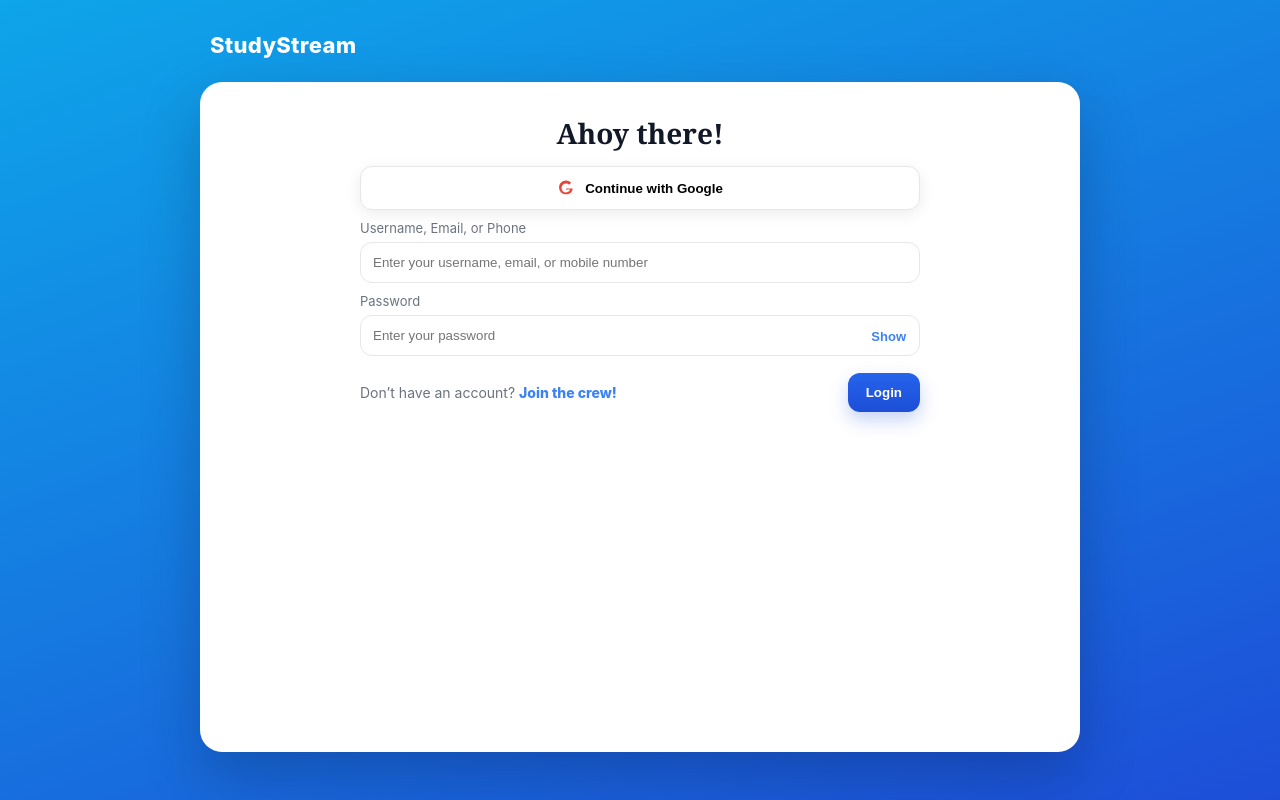
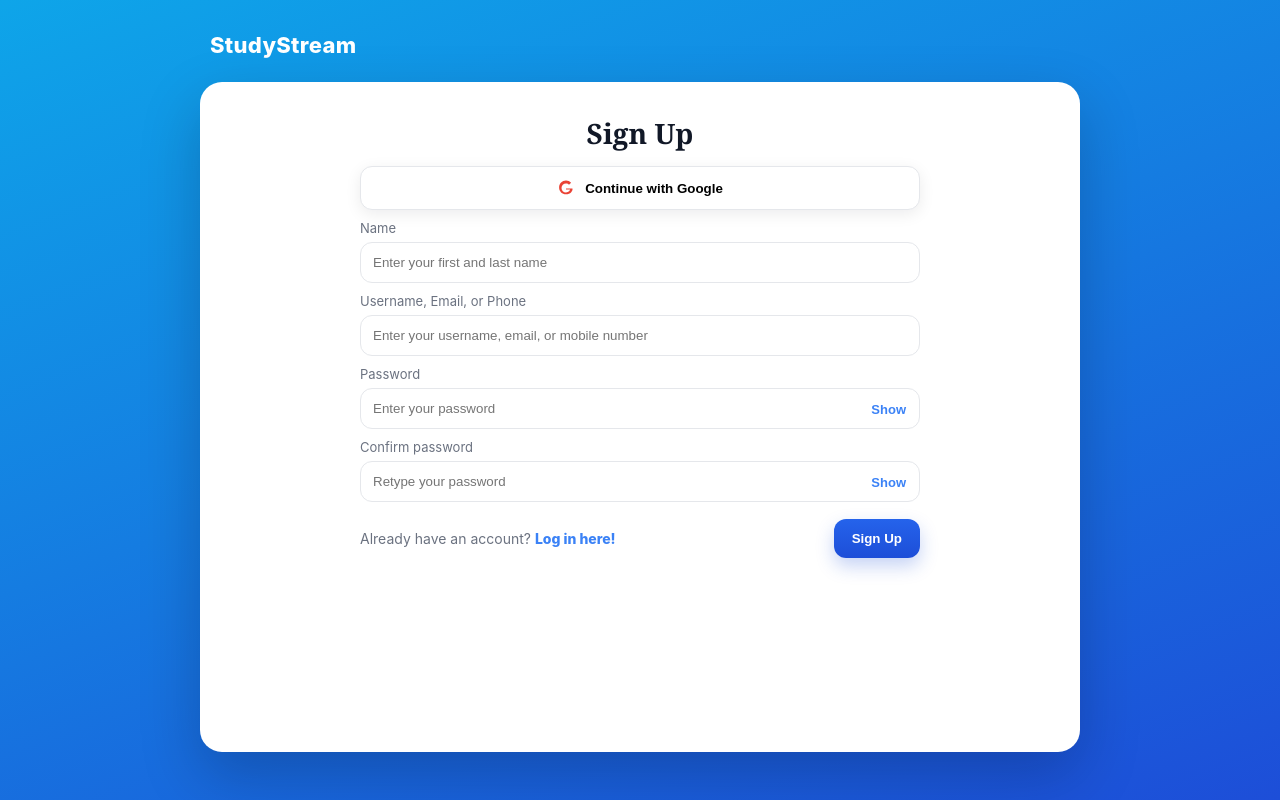
Before and after one commit to CharlesExists/StudyStream, a React (Create React App) app in the folder client/: page /SignUp in a window 1280 px wide. Built offline with nearby package versions, Linux system fonts and the light colour scheme.

Commit message:
Creating Sign-Up Page and Routing

```diff
--- a/client/package.json
+++ b/client/package.json
@@ -16,7 +16,7 @@
     "@testing-library/user-event": "^13.5.0",
     "react": "^19.2.0",
     "react-dom": "^19.2.0",
-    "react-router-dom": "^7.9.4",
+    "react-router-dom": "^7.9.5",
     "react-scripts": "5.0.1",
     "web-vitals": "^2.1.4"
   },
--- a/client/src/App.js
+++ b/client/src/App.js
@@ -1,8 +1,16 @@
 import React from "react";
+import { BrowserRouter, Routes, Route} from "react-router-dom";
 import Login from "./components/Login";
+import SignUp from "./components/SignUp";
 
-function App() {
-  return <Login />;  // render it directly
+export default function App() {
+  return (
+    <div>
+      <Routes>
+        <Route index element={<Login/ >} />
+        <Route path="/Login" element={<Login />} />
+        <Route path="/SignUp" element={<SignUp/ >}></Route>
+      </Routes>
+    </div>
+  )  // render it directly
 }
-
-export default App;
--- a/client/src/components/Login.jsx
+++ b/client/src/components/Login.jsx
@@ -89,7 +89,7 @@ export default function Login() {
 
           <div className="row">
             <p className="muted">
-              Don’t have an account? <a className="link" href="/signup">Join the crew!</a>
+              Don’t have an account? <a className="link" href="/SignUp">Join the crew!</a>
             </p>
             <button className="primary" type="submit" disabled={loading}>
               {loading ? "Logging in…" : "Login"}
--- /dev/null
+++ b/client/src/components/SignUp.jsx
@@ -0,0 +1,159 @@
+import React, { useState } from "react";
+import "./SignUp.css";
+
+export default function Signup() {
+    const [form, setForm] = useState({
+        name: '',
+        email: '',
+        password: '',
+        confirm: ''
+    });
+    const [confirm, setShowConfirm] = useState(false);
+    const [loading, setLoading] = useState(false);
+    const [error, setError] = useState("");
+    const [showPassword, setShowPassword] = useState(false);
+
+    const onSubmit = async (e) => {
+        e.preventDefault(); //prevents default action of browser
+        if (!form.name || !form.email || !form.password || !form.confirm) {
+            setError("Please fill out all fields.");
+            return;
+        }
+        if (form.password !== form.confirm) {
+            setError("Passwords do not match.");
+            return;
+        }
+        setLoading(true);
+        const { name, value } = e.target;
+        setForm((f) => ({ ...f, [name]: value }));
+        try {
+        //insert backend stuff later
+        console.log("Signed up.");
+        } catch (e) {
+        setError(e.message || "Signup failed.");
+        } finally {
+        setLoading(false);
+        }
+    };
+
+    const onGoogle = async () => {
+        setError("");
+        setLoading(true);
+        try {
+        console.log("Google sign-in");
+        //backend stuff
+        } catch (e) {
+        setError(e.message || "Google sign-in failed.");
+        } finally {
+        setLoading(false);
+        }
+    };
+
+    return (
+    <div className="auth-shell">
+      <header className="brand">
+        <div className="logo-mark" aria-hidden />
+        <span className="brand-text">StudyStream</span>
+      </header>
+
+      <section className="login-card" role="main" aria-labelledby="auth-title">
+        <div className="title-pill">
+          <h1 id="auth-title" className="title">Sign Up</h1>
+        </div>
+
+        <button type="button" className="google" onClick={onGoogle} disabled={loading}>
+          <GoogleIcon />
+          <span>Continue with Google</span>
+        </button>
+
+        <form className="form" onSubmit={onSubmit} noValidate>
+          <label htmlFor="name" className="label">Name</label>
+          <input
+            id="name"
+            name="name"
+            className="input"
+            type="text"
+            placeholder="Enter your first and last name"
+            value={form.name}
+            onChange={(e) => setForm(f => ({ ...f, name: e.target.value }))}
+            required
+          />
+          <label htmlFor="identifier" className="label">Username, Email, or Phone</label>
+          <input
+            id="identifier"
+            name="email"
+            className="input"
+            type="text"
+            placeholder="Enter your username, email, or mobile number"
+            value={form.email}
+            onChange={(e) => setForm(f => ({ ...f, name: e.target.value }))}
+            required
+          />
+
+          <label htmlFor="password" className="label">Password</label>
+          <div className="pw-wrap">
+            <input
+              id="password"
+              className="input pw"
+              type={showPassword ? "text" : "password"}
+              placeholder="Enter your password"
+              value={form.password}
+              onChange={(e) => setForm(f => ({ ...f, name: e.target.value }))}
+              required
+            />
+            <button
+              type="button"
+              className="pw-toggle"
+              onClick={() => setShowPassword((s) => !s)}
+              aria-label={showPassword ? "Hide password" : "Show password"}
+            >
+              {showPassword ? "Hide" : "Show"}
+            </button>
+          </div>
+
+          <label htmlFor="confirm" className="label">Confirm password</label>
+          <div className="pw-wrap">
+            <input
+              id="confirm"
+              name="confirm"
+              className="input pw"
+              type={confirm ? "text" : "password"}
+              placeholder="Retype your password"
+              value={form.confirm}
+              onChange={(e) => setForm(f => ({ ...f, name: e.target.value }))}
+              required
+            />
+            <button
+              type="button"
+              className="pw-toggle"
+              onClick={() => setShowConfirm((s) => !s)}
+              aria-label={confirm ? "Hide confirm password" : "Show confirm password"}
+            >
+              {confirm ? "Hide" : "Show"}
+            </button>
+          </div>
+
+          {error && <p className="error" role="alert">{error}</p>}
+
+          <div className="row">
+            <p className="muted">
+              Already have an account? <a className="link" href="/Login">Log in here!</a>
+            </p>
+            <button className="primary" type="submit" disabled={loading}>
+              {loading ? "Creating account…" : "Sign Up"}
+            </button>
+          </div>
+        </form>
+      </section>
+    </div>
+  );
+
+}
+
+function GoogleIcon() {
+  return (
+    <svg className="gicon" viewBox="0 0 24 24" width="18" height="18" aria-hidden="true">
+      <path fill="#EA4335" d="M12 10.2v3.9h5.5c-.2 1.3-1.7 3.9-5.5 3.9-3.3 0-6-2.7-6-6s2.7-6 6-6c1.9 0 3.2.8 4 1.6l2.8-2.7C16.8 3 14.6 2 12 2 6.9 2 2.8 6.1 2.8 11.2S6.9 20.4 12 20.4c6.3 0 8.7-4.4 8.7-6.7 0-.5-.1-.8-.1-1.1H12z"/>
+    </svg>
+  );
+}
--- a/client/src/index.js
+++ b/client/src/index.js
@@ -1,17 +1,17 @@
 import React from 'react';
 import ReactDOM from 'react-dom/client';
+import { BrowserRouter } from 'react-router-dom';
 import './index.css';
 import App from './App';
-import reportWebVitals from './reportWebVitals';
+import reportWebVitals from "./reportWebVitals";
 
 const root = ReactDOM.createRoot(document.getElementById('root'));
 root.render(
   <React.StrictMode>
-    <App />
+    <BrowserRouter>
+      <App />
+    </BrowserRouter>
   </React.StrictMode>
 );
 
-// If you want to start measuring performance in your app, pass a function
-// to log results (for example: reportWebVitals(console.log))
-// or send to an analytics endpoint. Learn more: https://bit.ly/CRA-vitals
 reportWebVitals();
```
Also changed, not shown: client/src/components/SignUp.css (added), 1 other file (tests, documents, lock files or other folders).
